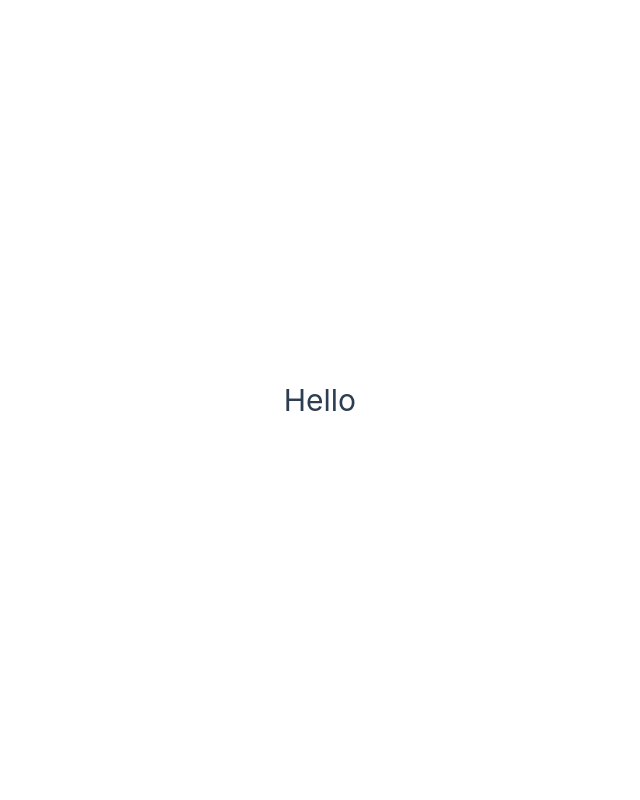
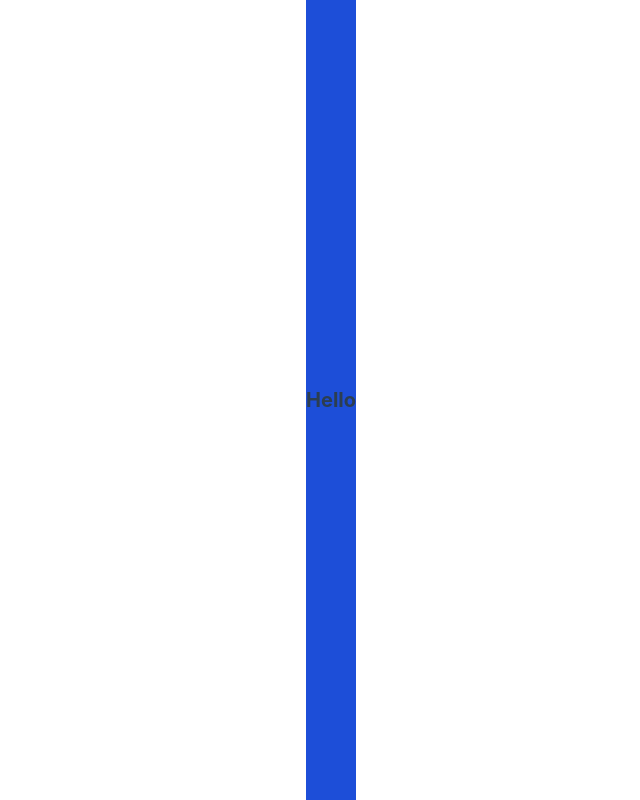
Before and after one commit to rinrin71kh/Team-B1-ecommerce-IP-2024, a Vue app: page / in a window 1280 px wide. Shown: the whole page, without its empty margins (284-924 px from the left). Built offline with nearby package versions, Linux system fonts and the light colour scheme.

Commit message:
set up tailwind

```diff
--- a/src/App.vue
+++ b/src/App.vue
@@ -3,7 +3,7 @@
 
 <template>
   <div class="h-screen flex items-center justify-center bg-blue-700">
-    <h1 class="text-4xl font-bold  ">Hello</h1>
+    <h1 class="text-xl font-bold  ">Hello</h1>
   </div>
 </template>
 
--- a/src/assets/main.css
+++ b/src/assets/main.css
@@ -1,5 +1,7 @@
 @import './base.css';
-
+@tailwind base;
+@tailwind components;
+@tailwind utilities;
 
 
 #app {
```
